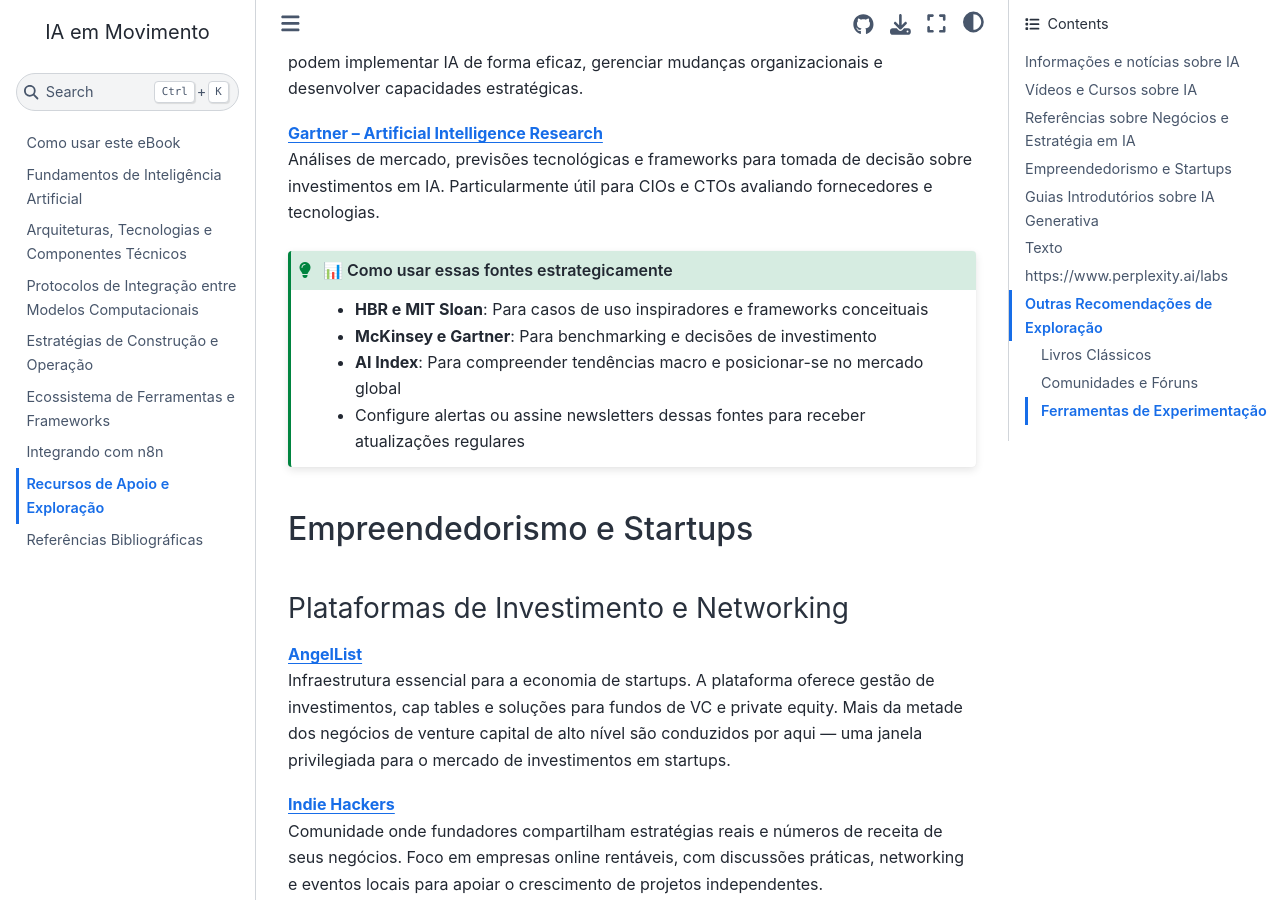
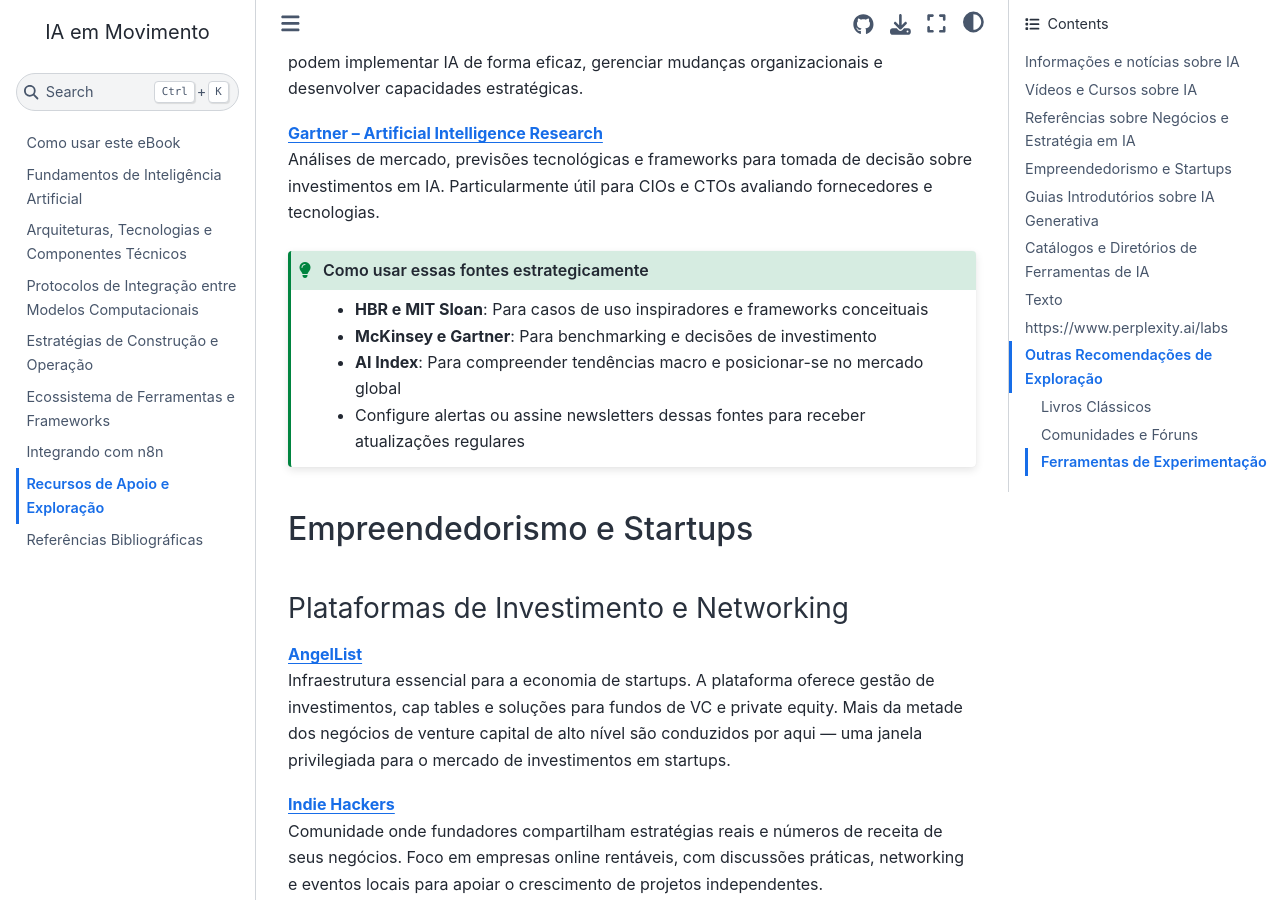
Before and after one commit to unb-lamfo-negocios-ai/LivroIAemMovimento, a Jupyter Book: the page built from capitulos/capRecursosDeApoio.md, in a window 1280 px wide and 900 px high, scrolled down 11896 px. Built offline with Jupyter Book 1.0.4 settings and Sphinx 7.4.7 and the Sphinx Book theme 1.1.4, drawn with Linux system fonts in a browser that asks for light colours; pages that are not in the unit, such as notebooks, are missing from menus; cross-references to code outside the pages are shown as plain code; some of the changed text lies outside the part shown.

Commit message:
Update capRecursosDeApoio.md

```diff
--- a/capitulos/capRecursosDeApoio.md
+++ b/capitulos/capRecursosDeApoio.md
@@ -195,7 +195,7 @@
 **[Gartner – Artificial Intelligence Research](https://www.gartner.com/en/information-technology/insights/artificial-intelligence)**
 Análises de mercado, previsões tecnológicas e frameworks para tomada de decisão sobre investimentos em IA. Particularmente útil para CIOs e CTOs avaliando fornecedores e tecnologias.
 
-:::{admonition} 📊 Como usar essas fontes estrategicamente
+:::{admonition} Como usar essas fontes estrategicamente
 :class: tip
 
 - **HBR e MIT Sloan**: Para casos de uso inspiradores e frameworks conceituais
@@ -264,6 +264,7 @@
 **[IBM - O que é IA Generativa?](https://www.ibm.com/br-pt/think/topics/generative-ai)**
 Explicação corporativa e técnica da IBM sobre IA generativa. Aborda conceitos, tecnologias subjacentes e casos de uso empresariais com a perspectiva de uma das líderes globais em tecnologia.
 
+## Catálogos e Diretórios de Ferramentas de IA
 
 Explorar ferramentas práticas ajuda a transformar conceitos em soluções reais. Estes diretórios mantêm curadoria atualizada de aplicações, modelos e implementações que você pode experimentar imediatamente.
 
```
